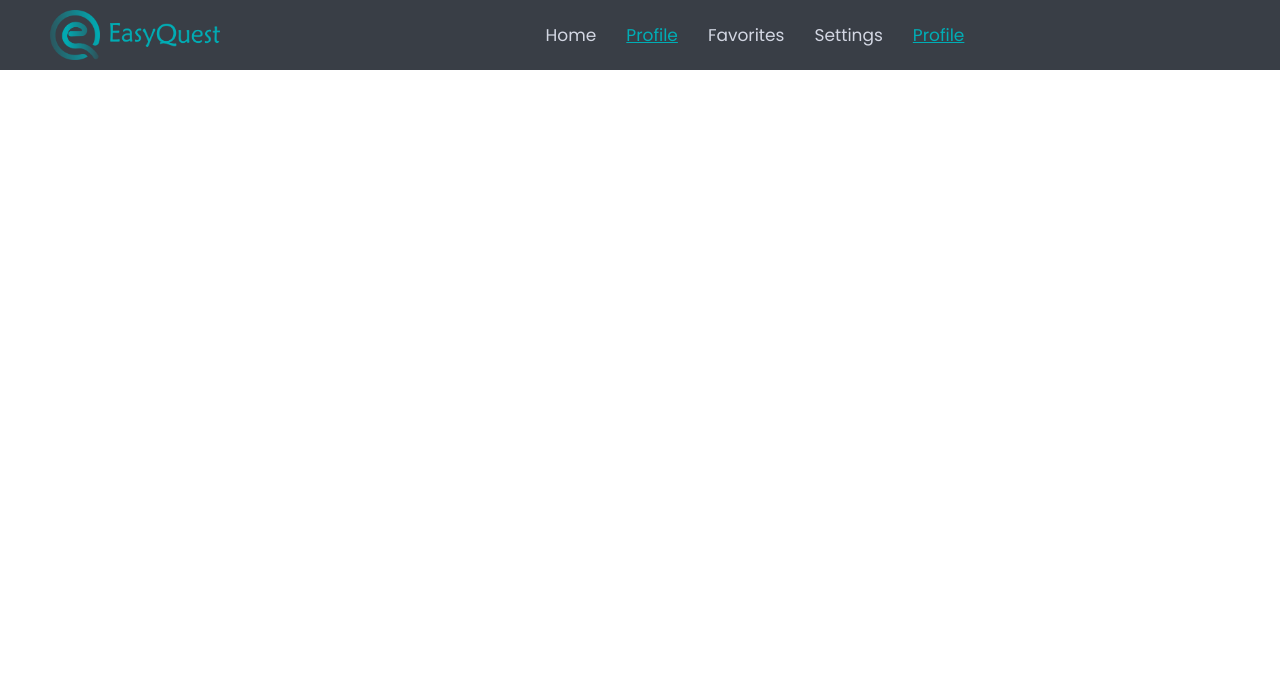
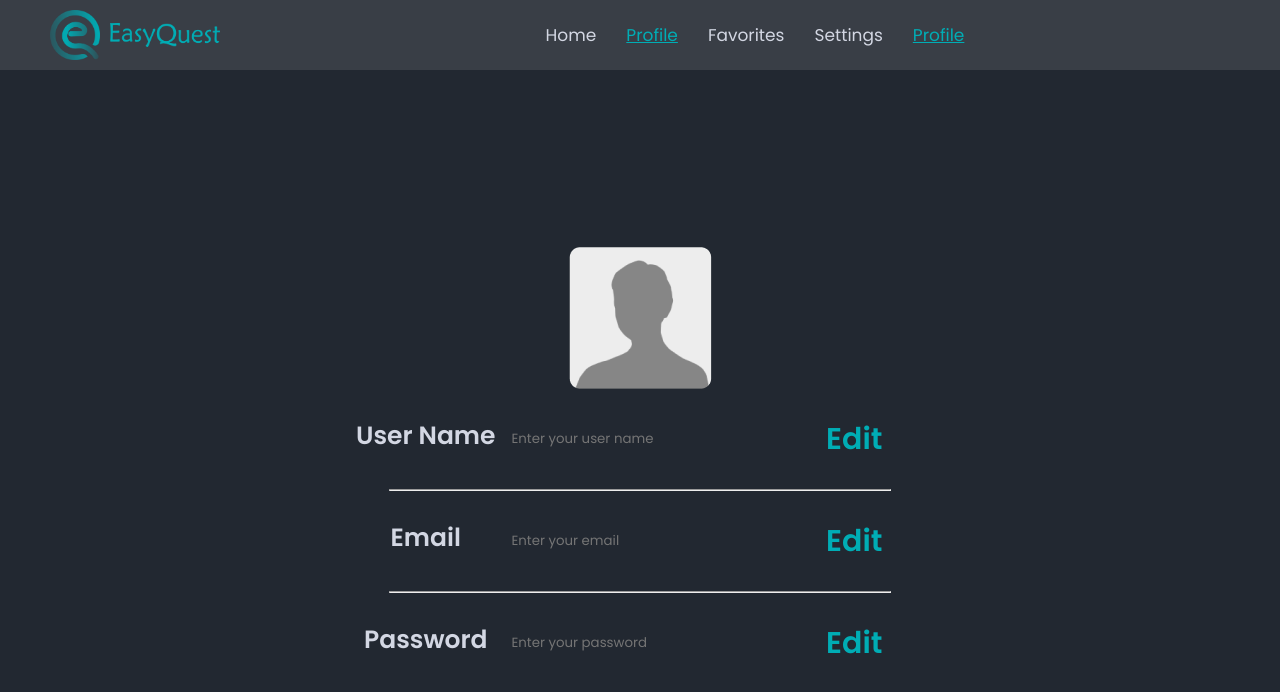
Before and after one commit to RaniaSbr/EasyQuest, a React (Create React App) app in the folder my-app/: page /Profile in a window 1280 px wide. Shown: the top 692 px of the page. Built offline with nearby package versions, Linux system fonts and the light colour scheme.

Commit message:
1st commit

```diff
--- /dev/null
+++ b/my-app/src/Components/ProfileComponent.js
@@ -0,0 +1,63 @@
+import React, { useState } from "react";
+import "../Styles/ProfileComponent.css";
+
+function ProfileComponent(params) {
+  const [isEditing, setIsEditing] = useState(false);
+
+  const handleEditClick = () => {
+    // Add your logic for handling edit click
+    console.log("Edit button clicked");
+    // You can toggle the state like this if needed
+    setIsEditing(!isEditing);
+  };
+
+  return (
+    <div className="profilecompo">
+      <img className="user-pic" src="./Assets/user.png" alt="" />
+      <div className="ligne">
+        <label htmlFor="username">User Name </label>
+        <input
+          type="text"
+          id="username"
+          name="username"
+          placeholder="Enter your user name"
+        />
+        <button onClick={handleEditClick}>
+         Edit
+        </button>
+      </div>
+
+      <hr/>
+
+      <div className="ligne">
+        <label htmlFor="UserEmail">Email</label>
+        <input
+          type="email"
+          id="UserEmail"
+          name="UserEmail"
+          placeholder="Enter your email"
+        />
+        <button onClick={handleEditClick}>
+         Edit
+        </button>
+      </div>
+
+      <hr />
+
+      <div className="ligne">
+        <label htmlFor="password">Password</label>
+        <input
+          type="password"
+          id="password"
+          name="password"
+          placeholder="Enter your password"
+        />
+         <button onClick={handleEditClick}>
+         Edit
+        </button>
+      </div>
+    </div>
+  );
+}
+
+export default ProfileComponent;
--- /dev/null
+++ b/my-app/src/Styles/ProfileComponent.css
@@ -0,0 +1,54 @@
+
+@import url("https://fonts.googleapis.com/css2?family=Heebo:wght@700&family=Nunito+Sans:ital,wght@1,600&family=Poppins:ital,wght@0,300;0,400;0,500;0,600;1,100&display=swap");
+
+:root {
+    --darkgrey: #222831;
+    --grey: #393e46;
+    --blue: #00adb5;
+    --lightgrey: #d3d7e3;
+    --textcolor: #d3d7e3;
+  }
+
+
+.ligne{
+    display: grid;
+    grid-template-columns: repeat(3,1fr);
+    width: 600px ;
+    height: 100px;
+    align-content: center;
+    justify-items: center ;
+}
+
+.profilecompo{
+    background-color: var(--darkgrey);
+    display: grid;
+    grid-template-columns: repeat(1,1fr);
+    align-content: center;
+    justify-items: center;
+    width: 100vw;
+    height: 100vh;
+}
+.ligne input , button {
+    border: none;
+    outline: none;
+    background-color: transparent;
+
+}
+
+.ligne label {
+    font-weight: bold;
+    font-size: 25px;
+
+}
+
+.ligne button {
+    font-weight: bold;
+    font-size: 30px;
+    color: var(--blue);
+    cursor: pointer;
+}
+
+.profilecompo hr{
+    background-color: var(--textcolor);
+    width: 500px;
+}
--- a/my-app/src/pages/Profile.js
+++ b/my-app/src/pages/Profile.js
@@ -1,9 +1,11 @@
 import React from "react";
 import Navbar from "../Components/Navbar";
+import ProfileComponent from "../Components/ProfileComponent";
 function Profile(params) {
   return (
     <div className="profile">
       <Navbar></Navbar>
+      <ProfileComponent></ProfileComponent>
     </div>
   );
 }
```
Also changed, not shown: my-app/public/Assets/logout.png (added), my-app/public/Assets/user.png (added).
